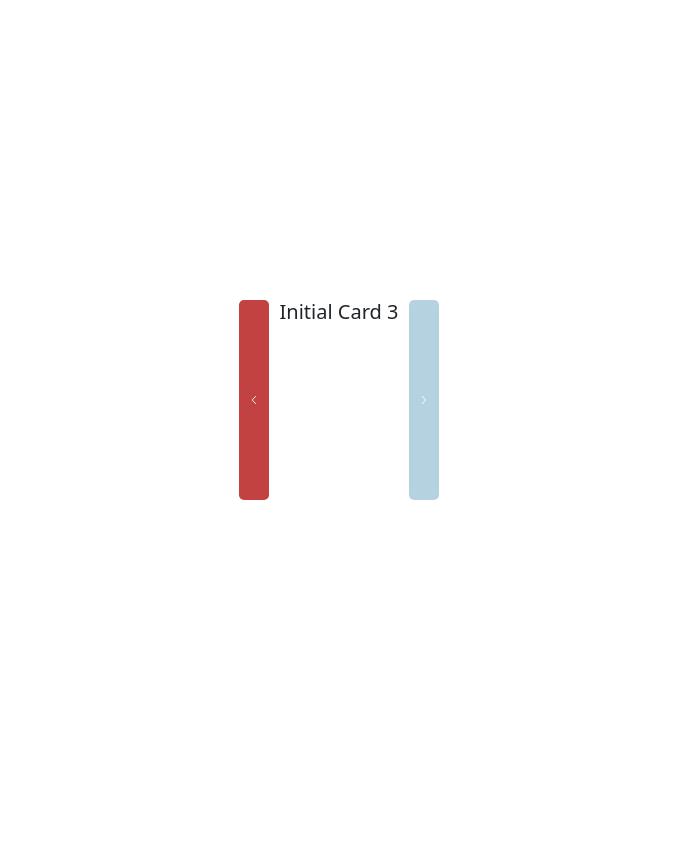
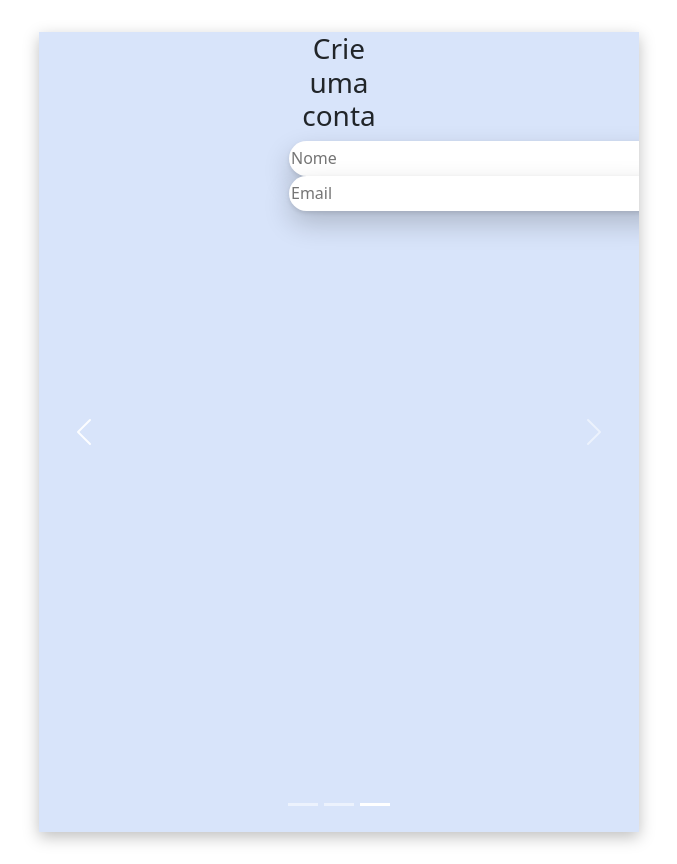
Before and after one commit to duudafs/travelapp, a React (Vite) app: page / in a window 1280 px wide. Both pictures are taken after a click on the button "Previous". Shown: the whole page, without its empty margins (301-978 px from the left). Before the commit the page ends 800 px from the top, so only its background shows below. Built offline with nearby package versions, Linux system fonts and the light colour scheme.

Commit message:
novo commit

```diff
--- a/src/views/Login.css
+++ b/src/views/Login.css
@@ -2,31 +2,74 @@
     width: 100px;
 }
 
+
 .carousel.slide {
-    height: 200px;
-    width: 200px;
+    height: 800px;
+    width: 600px;
+    background-color: #7fb0f1;
+    display: flex;
+    justify-content: center;
+    align-items: center;
+    box-shadow: rgba(0, 0, 0, 0.253) 0px 5px 15px;
 }
 
-.CardLogin{
-    width: 500px;
-    height: 400px;
-    border-radius: 10px;
-    box-shadow: 0 4px 8px rgba(0, 0, 0, 0.1);
-    overflow: hidden;
-    margin: 20px;
-    transition: transform 0.3s;
+.LoginCard {
+    margin: 0 auto;
+   width: 100px;
+   height: 800px;
+   justify-content: center;
+   align-items: center;
+
 }
 
+
 .carousel-control-prev{
-    background-color: rgba(179, 18, 18, 0.884);
+    background-color: rgba(23, 179, 18, 0);
+    border: none;
+    border-radius: 5px;
+    padding: 10px;
+
+}
+
+.carousel-control-next{
+    background-color: rgba(25, 116, 161, 0);
     border: none;
     border-radius: 5px;
     padding: 10px;
 }
 
-.carousel-control-next{
-    background-color: rgba(25, 116, 161, 0.63);
+
+.text-welcome{
+  color: rgb(255, 255, 255);
+}
+
+.text-about{
+    color: rgb(255, 255, 255);
+}
+
+
+.card-about{
+  width: 100%;
+  padding: 30px;
+
+}
+
+.card-login{
+    width: 100%;
+    justify-content: center;
+}
+.name-field{
+    width: 380px;
+    height: 35px;
     border: none;
-    border-radius: 5px;
-    padding: 10px;
+    border-radius:20px;
+    box-shadow: rgba(0, 0, 0, 0.2) 0px 12px 28px 0px, rgba(0, 0, 0, 0.1) 0px 2px 4px 0px, rgba(255, 255, 255, 0.05) 0px 0px 0px 1px inset;
 }
+
+.email-field{
+    width: 380px;
+    height: 35px;
+    border: none;
+    border-radius:20px;
+    box-shadow: rgba(0, 0, 0, 0.2) 0px 12px 28px 0px, rgba(0, 0, 0, 0.1) 0px 2px 4px 0px, rgba(255, 255, 255, 0.05) 0px 0px 0px 1px inset;
+}
--- a/src/views/Login.jsx
+++ b/src/views/Login.jsx
@@ -3,27 +3,48 @@ import './Login.css'
 function Login() {
    return (
   <div id="carouselExampleRide" className="carousel slide"data-bs-ride="true">
+
+     <div className="carousel-indicators">
+    <button data-bs-target="#carouselExample" data-bs-slide-to="0" className="active" />
+    <button data-bs-target="#carouselExample" data-bs-slide-to="1" />
+    <button data-bs-target="#carouselExample" data-bs-slide-to="2" />
+  </div>
     <div className="carousel-inner">
 
       <div className="carousel-item active">
         <div className="InitialCard">
-          <h2>Seja Bem vindo!</h2>
-          <h4>Travel trip</h4>
+            <div className="text-welcome">
+                <h2>Seja Bem vindo!</h2>
+                 <h4>Travel text</h4>
+            </div>
         </div>
       </div>
 
       <div className="carousel-item">
         <div className="InitialCard">
-          <h5>Planeje. viaje melhor. relembre sempre. </h5>
-          <h3>Crie roteiros inteligentes com ia e transforme cada viagem em um álbum único, do seu jeito.</h3>
+            <div className="card-about">
+ <div className="text-about">
+<h4>Planeje. viaje melhor. relembre sempre. </h4>
+          <h6>Crie roteiros inteligentes com ia e transforme cada viagem em um álbum único, do seu jeito.</h6>
+            </div>
+            </div>
         </div>
       </div>
 
-      <div className="carousel-item">
-        <div className="InitialCard">
-          <h5>Initial Card 3</h5>
+      <div className="carousel-item" style={{ backgroundColor: "rgba(216, 228, 250, 1)" }}>
+        <div className="LoginCard">
+           <div className="card-login">
+            <h3>Crie uma conta</h3>
+             <input type="text" placeholder="Nome" className="name-field" />
+        <input type="text" placeholder="Email" className="email-field" />
+
+           </div>
+
+
         </div>
       </div>
+
+
 
     </div>
 
```
